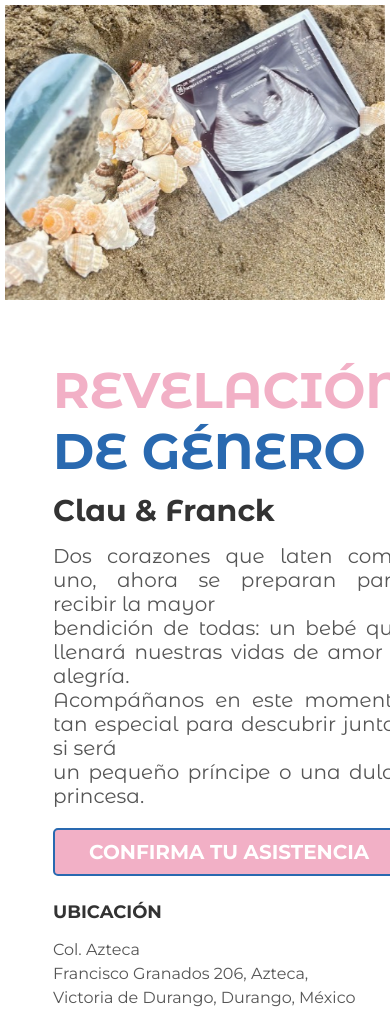
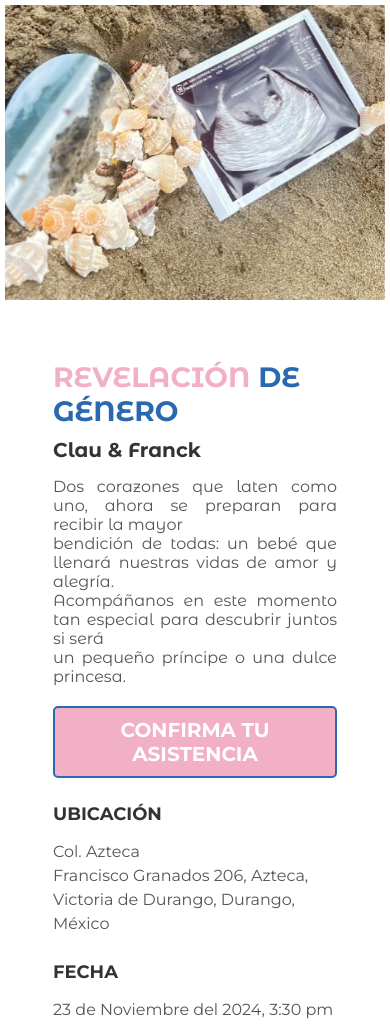
Before and after one commit to Navarrete-CNG16/revelacion-genero, a plain HTML site: page index.html in a window 390 px wide. Shown: the top 1025 px of the page. Drawn offline with Linux system fonts and the light colour scheme.

Commit message:
Update styles.css

```diff
--- a/styles.css
+++ b/styles.css
@@ -141,6 +141,21 @@ button:hover {
   color: #555;
   line-height: 1.5;
 }
+
+@media (max-width: 480px) {
+  .title {
+    font-size: 28px; /* Tamaño ajustado para pantallas de celulares */
+  }
+  .subtitle {
+    font-size: 20px; /* Tamaño ajustado para celulares */
+  }
+  .description {
+    font-size: 16px; /* Tamaño ajustado para celulares */
+  }
+}
+
+
+
 /*****************************************************************************/
 
                               /* Sección de imágenes cuadradas */
```
